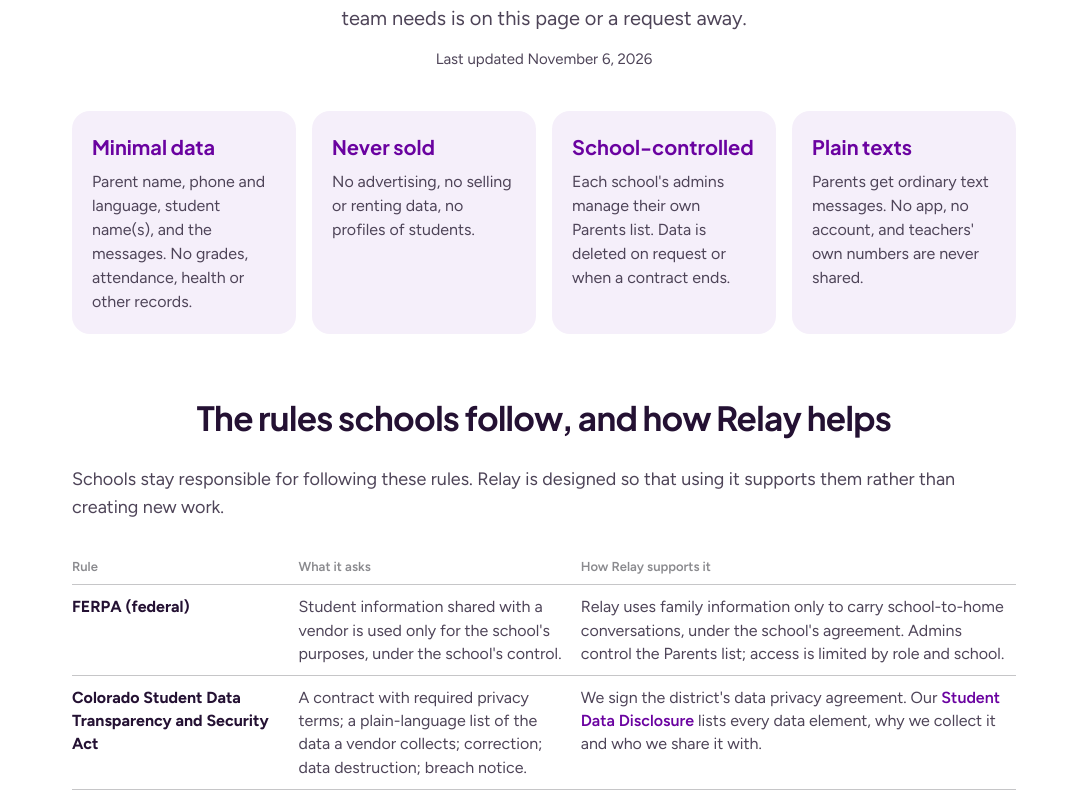
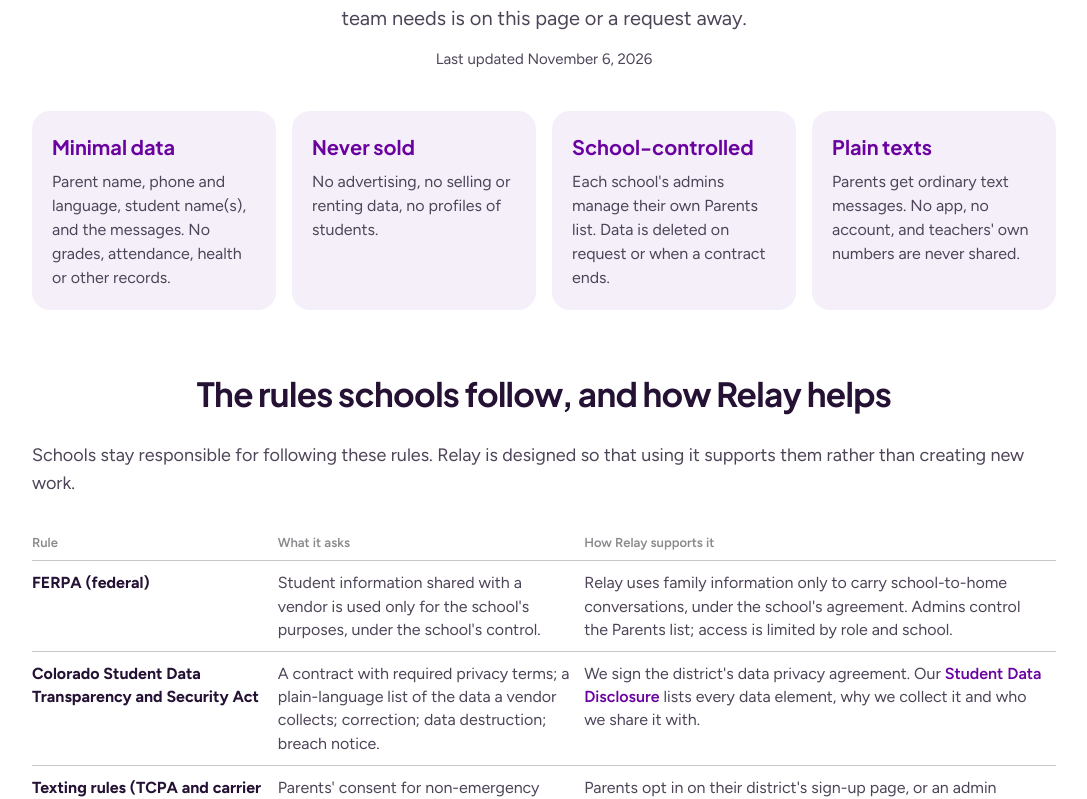
Before and after one commit to stellomax/relay-text, a Next.js app: page /trust in a window 1280 px wide. Shown: the part 371-1170 px from the top of the page, without its empty margins (96-1183 px from the left). Built offline with nearby package versions, Linux system fonts and the light colour scheme.

Commit message:
Uniform 1120px page width on all public and legal pages; fix accessibility checker
Co-Authored-By: Claude Opus 5.5 <noreply@anthropic.com>
Claude-Session: https://claude.ai/code/session_01NHaCwk5XwEQUCrKqCb2LCg

```diff
--- a/app/globals.css
+++ b/app/globals.css
@@ -313,7 +313,7 @@ a { color: var(--tint); text-decoration: none; }
 .legal { min-height: 100vh; background: var(--bg); display: flex; flex-direction: column; }
 .legal-head { padding: calc(18px + var(--safe-t)) 20px 14px; border-bottom: 0.5px solid var(--separator); }
 .legal-head img { height: 32px; width: auto; display: block; margin: 0 auto; }
-.legal-body { width: 100%; max-width: 680px; margin: 0 auto; padding: 28px 20px 40px; flex: 1; font-size: 16px; line-height: 1.55; letter-spacing: -0.2px; }
+.legal-body { width: 100%; max-width: 1120px; margin: 0 auto; padding: 28px 20px 40px; flex: 1; font-size: 16px; line-height: 1.55; letter-spacing: -0.2px; }
 .legal-body h1 { font-size: 30px; line-height: 1.15; letter-spacing: -0.6px; margin: 0 0 6px; }
 .legal-body h2 { font-size: 19px; margin: 28px 0 8px; letter-spacing: -0.3px; }
 .legal-body p, .legal-body li { color: var(--label-2); }
@@ -333,7 +333,7 @@ a { color: var(--tint); text-decoration: none; }
   .legal-table td { display: block; width: auto !important; border: 0; padding: 2px 0; }
 }
 .legal-foot { display: flex; gap: 20px; justify-content: center; flex-wrap: wrap; padding: 18px 20px calc(18px + var(--safe-b)); border-top: 0.5px solid var(--separator); font-size: 14px; }
-.join-form { display: flex; flex-direction: column; gap: 16px; margin-top: 22px; }
+.join-form { display: flex; flex-direction: column; gap: 16px; margin-top: 22px; max-width: 640px; } /* page is wide; form fields stay a comfortable width */
 .join-form label { display: flex; flex-direction: column; gap: 6px; font-size: 14px; font-weight: 600; color: var(--label); }
 .join-form input:not([type="checkbox"]), .join-form select {
   border: 1px solid #c6c6c8; border-radius: 10px; padding: 11px 12px; font-size: 17px; background: var(--bg); outline: none; width: 100%;
@@ -1102,7 +1102,7 @@ a.kpi:hover { border-color: rgba(106, 2, 160, 0.35); }
 .intake-answers dd { margin: 2px 0 0; white-space: pre-wrap; }
 .intake-answers h3 { margin: 22px 0 4px; font-size: 17px; }
 .intake-preview { background: #fff6e0; color: #7a5200 !important; padding: 12px 14px; border-radius: 12px; }
-.legal-body.wide { max-width: 1040px; }
+.legal-body.wide { max-width: 1120px; }
 .intake-tabs { display: grid; grid-template-columns: repeat(7, minmax(0, 1fr)); gap: 6px; margin: 14px 0 4px; padding: 4px 0 8px; scroll-margin-top: 56px; }
 .intake-tab { position: relative; display: flex; align-items: center; justify-content: center; gap: 7px; min-height: 44px; padding: 6px 8px; border-radius: 6px; border: 1px solid #c6c6c8; background: var(--bg); color: var(--label); font-size: 14px; font-weight: 600; line-height: 1.2; text-align: left; cursor: pointer; }
 .intake-tab.on { background: var(--brand); border-color: var(--brand); color: #fff; }
--- a/app/landing.css
+++ b/app/landing.css
@@ -509,7 +509,7 @@ i.rep { background: #1f9e89; }
 }
 
 /* inner pages (For Teachers, About Us): centered page header, numbered steps, two-column checklist */
-.lp-page-hero { max-width: 900px; margin: 0 auto; text-align: center; padding: clamp(40px, 6vw, 72px) clamp(16px, 4vw, 48px) var(--sec-half); }
+.lp-page-hero { max-width: 1120px; margin: 0 auto; text-align: center; padding: clamp(40px, 6vw, 72px) clamp(16px, 4vw, 48px) var(--sec-half); }
 .lp-page-hero h1 { max-width: none; font-size: clamp(32px, 3.8vw, 48px); line-height: 1.1; letter-spacing: -0.03em; }
 .lp-page-hero .lp-lede { margin: 20px auto 0; }
 .lp-eyebrow { font-size: 15px; font-weight: 700; letter-spacing: 0.08em; text-transform: uppercase; color: var(--purple); margin: 0 0 12px; }
@@ -526,7 +526,7 @@ i.rep { background: #1f9e89; }
   .lp-steps { grid-template-columns: 1fr; }
   .lp-can-list { grid-template-columns: 1fr; }
 }
-.lp-about-why { max-width: 780px; margin: 0 auto; padding: var(--sec-half) clamp(16px, 4vw, 48px); }
+.lp-about-why { max-width: 1120px; margin: 0 auto; padding: var(--sec-half) clamp(16px, 4vw, 48px); }
 .lp-about-why h2 { text-align: center; }
 .lp-about-why p { margin-top: 18px; color: var(--ink-2); }
 .lp-about-why h2 + p { margin-top: 28px; }
@@ -562,7 +562,7 @@ i.rep { background: #1f9e89; }
 /* About Us: wider columns, closer to the width of the cards */
 .lp-about-main .lp-page-hero { max-width: 1120px; }
 .lp-about-main .lp-page-hero .lp-lede { max-width: 46em; }
-.lp-about-main .lp-about-why { max-width: 1040px; }
+.lp-about-main .lp-about-why { max-width: 1120px; }
 
 /* Admin view in the switching window: a real screenshot of the dashboard */
 .lp-dash-shot { display: block; width: 100%; height: auto; object-fit: cover; object-position: top center; background: #f2f2f7; }
@@ -611,7 +611,7 @@ i.rep { background: #1f9e89; }
 }
 
 /* About: Who We Are team grid */
-.lp-team-wrap { max-width: 1040px; margin: 0 auto; padding: var(--sec-half) clamp(16px, 4vw, 48px); text-align: center; }
+.lp-team-wrap { max-width: 1120px; margin: 0 auto; padding: var(--sec-half) clamp(16px, 4vw, 48px); text-align: center; }
 .lp-team { list-style: none; padding: 0; margin: 32px 0 0; display: grid; grid-template-columns: repeat(4, minmax(0, 1fr)); gap: 44px 24px; }
 .lp-team li { display: flex; flex-direction: column; align-items: center; gap: 4px; }
 .lp-team .team-avatar { width: 148px; height: 148px; border-radius: 50%; object-fit: cover; display: block; margin-bottom: 12px; box-shadow: 0 6px 18px rgba(36, 17, 51, 0.12); }
--- a/app/trust/trust.css
+++ b/app/trust/trust.css
@@ -2,7 +2,7 @@
 .tc .tc-updated { margin-top: 14px; font-size: 15px; color: var(--ink-2); }
 .tc-glance {
   display: grid; grid-template-columns: repeat(4, 1fr); gap: 16px;
-  max-width: 1040px; margin: 0 auto var(--about-gap, 64px); padding: 0 clamp(16px, 4vw, 48px);
+  max-width: 1120px; margin: 0 auto var(--about-gap, 64px); padding: 0 clamp(16px, 4vw, 48px);
 }
 .tc-card { background: var(--lilac, #f4ecfa); border-radius: 18px; padding: 20px; display: flex; flex-direction: column; gap: 8px; }
 .tc-card b { font-family: var(--lp-display), var(--lp-body), sans-serif; font-size: 20px; color: var(--purple); }
```
